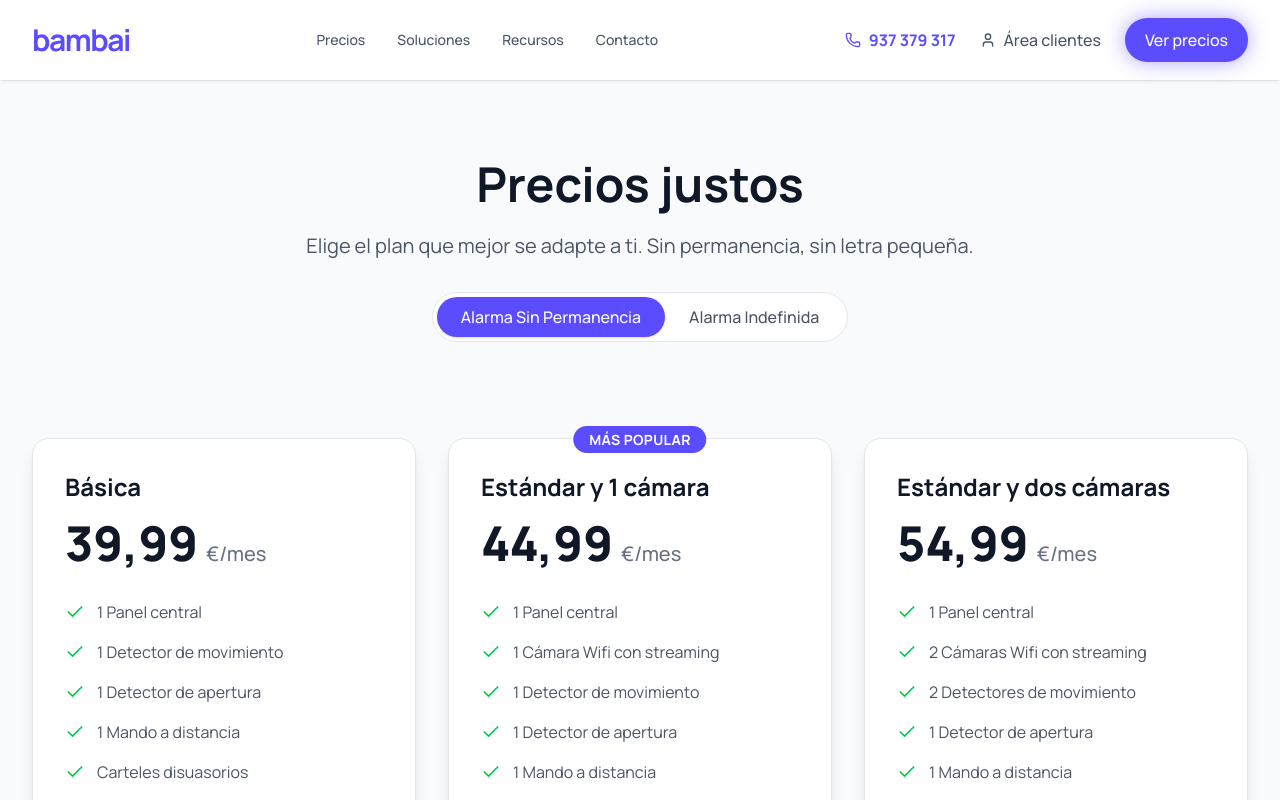
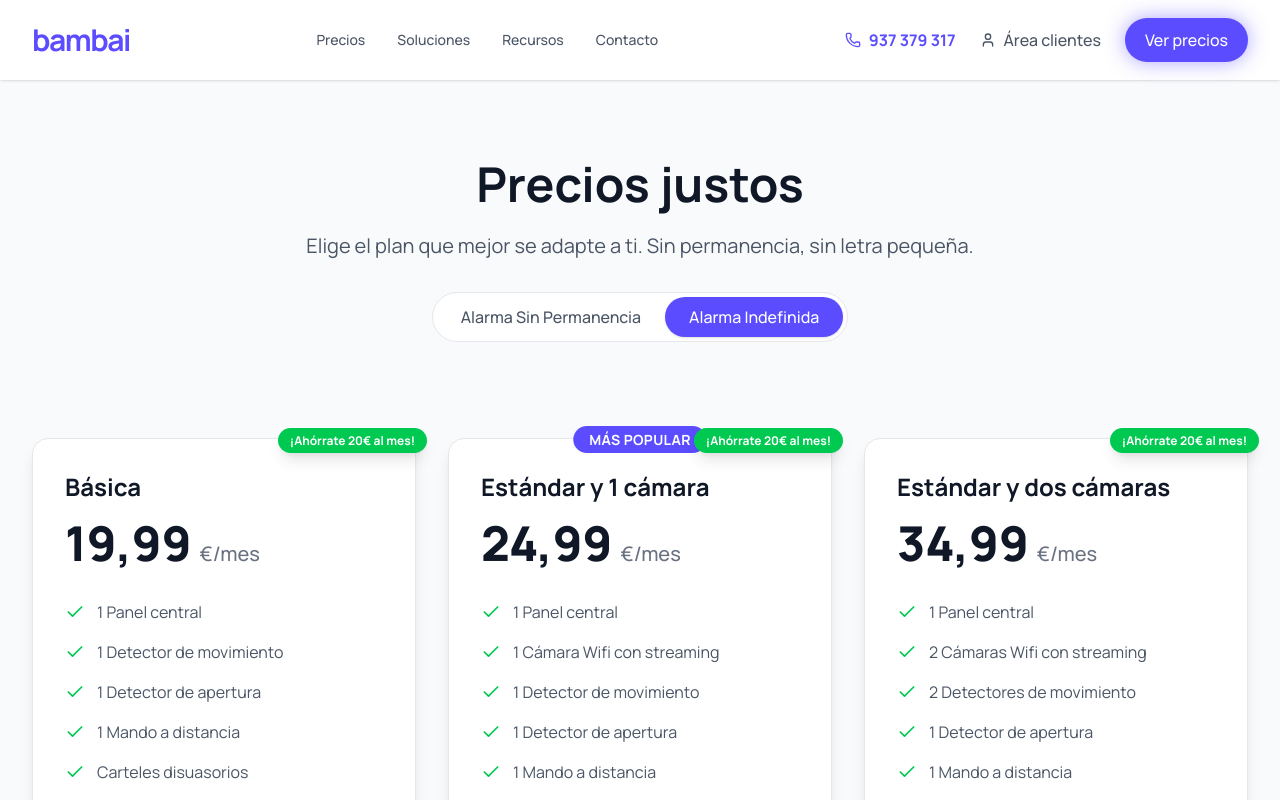
Before and after one commit to Miguel-Angel4/bambai-clone, a React (Vite) app: page /precios in a window 1280 px wide. Both pictures are taken after a click on the button "Alarma Indefinida". Shown: the top 800 px of the page. Built offline with nearby package versions, Linux system fonts and the light colour scheme.

Commit message:
Add functional toggle between pricing plans

```diff
--- a/src/components/Prices.tsx
+++ b/src/components/Prices.tsx
@@ -1,8 +1,9 @@
-import React from 'react';
+import React, { useState } from 'react';
 import { Check, Info } from 'lucide-react';
 import { Button } from './Button';
 
-const plans = [
+const plansData = {
+    sinPermanencia: [
         {
             name: 'Básica',
             price: '39,99',
@@ -50,9 +51,68 @@ const plans = [
             ],
             highlight: false
         }
-];
+    ],
+    indefinida: [
+        {
+            name: 'Básica',
+            price: '19,99',
+            features: [
+                '1 Panel central',
+                '1 Detector de movimiento',
+                '1 Detector de apertura',
+                '1 Mando a distancia',
+                'Carteles disuasorios',
+                'App móvil ilimitada',
+                'Conexión 24h a CRA',
+                'Aviso a Policía',
+                'Periodo mínimo 9 meses'
+            ],
+            highlight: false,
+            badge: '¡Ahórrate 20€ al mes!'
+        },
+        {
+            name: 'Estándar y 1 cámara',
+            price: '24,99',
+            features: [
+                '1 Panel central',
+                '1 Cámara Wifi con streaming',
+                '1 Detector de movimiento',
+                '1 Detector de apertura',
+                '1 Mando a distancia',
+                'Carteles disuasorios',
+                'App móvil ilimitada',
+                'Conexión 24h a CRA',
+                'Aviso a Policía',
+                'Periodo mínimo 9 meses'
+            ],
+            highlight: true,
+            badge: '¡Ahórrate 20€ al mes!'
+        },
+        {
+            name: 'Estándar y dos cámaras',
+            price: '34,99',
+            features: [
+                '1 Panel central',
+                '2 Cámaras Wifi con streaming',
+                '2 Detectores de movimiento',
+                '1 Detector de apertura',
+                '1 Mando a distancia',
+                'Carteles disuasorios',
+                'App móvil ilimitada',
+                'Conexión 24h a CRA',
+                'Aviso a Policía',
+                'Periodo mínimo 9 meses'
+            ],
+            highlight: false,
+            badge: '¡Ahórrate 20€ al mes!'
+        }
+    ]
+};
 
 export const Prices: React.FC = () => {
+    const [selectedPlan, setSelectedPlan] = useState<'sinPermanencia' | 'indefinida'>('sinPermanencia');
+    const plans = plansData[selectedPlan];
+
     return (
         <div className="bg-gray-50 min-h-screen py-20">
             <div className="max-w-7xl mx-auto px-4 sm:px-6 lg:px-8">
@@ -64,12 +124,24 @@ export const Prices: React.FC = () => {
                         Elige el plan que mejor se adapte a ti. Sin permanencia, sin letra pequeña.
                     </p>
 
-                    {/* Toggle (Visual only for now as requested default is Sin Permanencia) */}
+                    {/* Toggle */}
                     <div className="inline-flex bg-white p-1 rounded-full border border-gray-200 mb-8">
-                        <button className="px-6 py-2 rounded-full bg-primary text-white font-medium shadow-sm">
+                        <button
+                            onClick={() => setSelectedPlan('sinPermanencia')}
+                            className={`px-6 py-2 rounded-full font-medium transition-all duration-300 ${selectedPlan === 'sinPermanencia'
+                                    ? 'bg-primary text-white shadow-sm'
+                                    : 'text-gray-600 hover:bg-gray-50'
+                                }`}
+                        >
                             Alarma Sin Permanencia
                         </button>
-                        <button className="px-6 py-2 rounded-full text-gray-600 font-medium hover:bg-gray-50">
+                        <button
+                            onClick={() => setSelectedPlan('indefinida')}
+                            className={`px-6 py-2 rounded-full font-medium transition-all duration-300 ${selectedPlan === 'indefinida'
+                                    ? 'bg-primary text-white shadow-sm'
+                                    : 'text-gray-600 hover:bg-gray-50'
+                                }`}
+                        >
                             Alarma Indefinida
                         </button>
                     </div>
@@ -85,6 +157,14 @@ export const Prices: React.FC = () => {
                                 <div className="absolute top-0 left-1/2 transform -translate-x-1/2 -translate-y-1/2">
                                     <span className="bg-primary text-white px-4 py-1 rounded-full text-sm font-bold uppercase tracking-wide">
                                         Más popular
+                                    </span>
+                                </div>
+                            )}
+
+                            {plan.badge && (
+                                <div className="absolute -top-3 -right-3">
+                                    <span className="bg-green-500 text-white px-3 py-1 rounded-full text-xs font-bold shadow-lg">
+                                        {plan.badge}
                                     </span>
                                 </div>
                             )}
```
Lines whose indentation alone changed are shown as unchanged.
